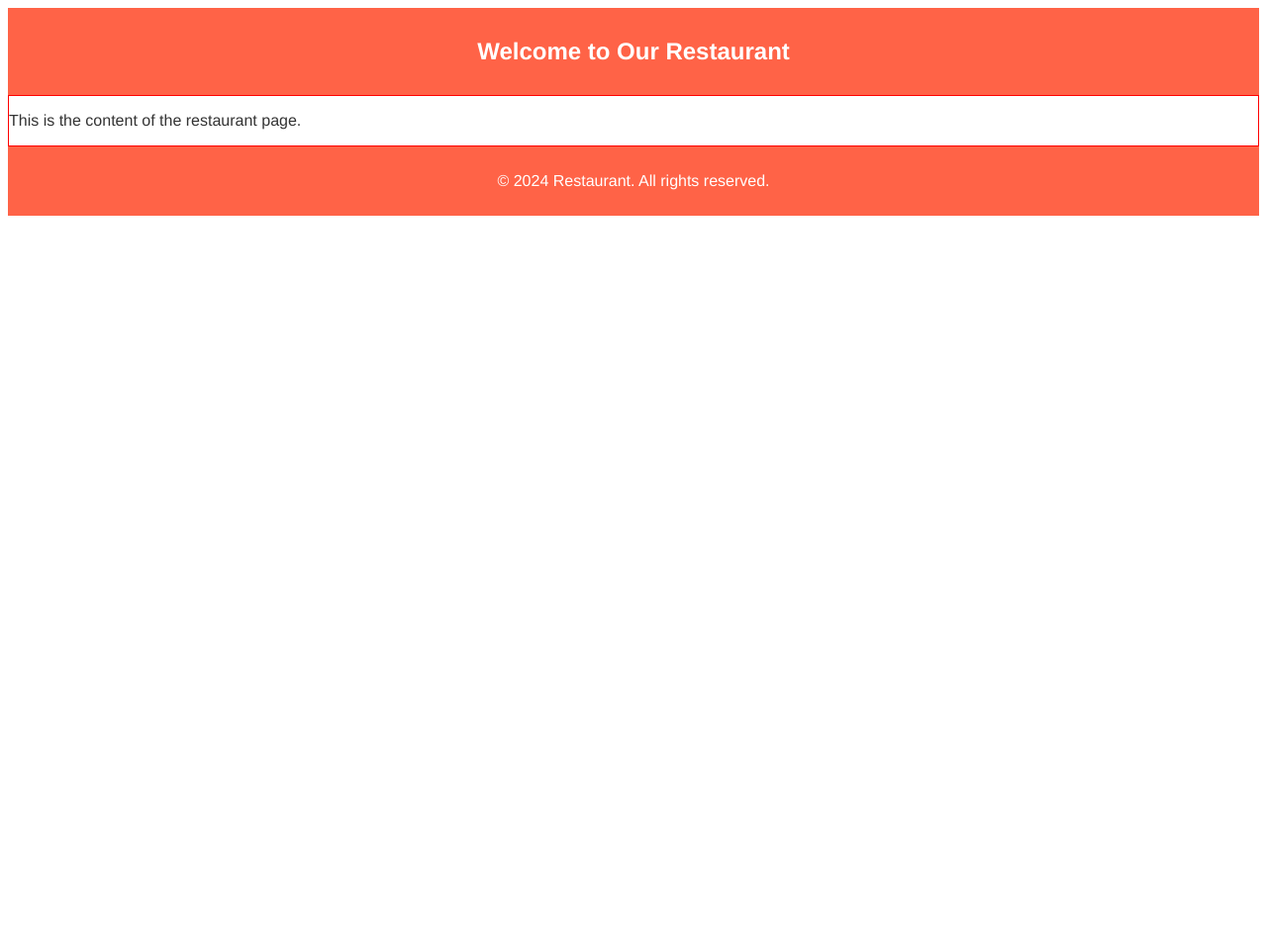
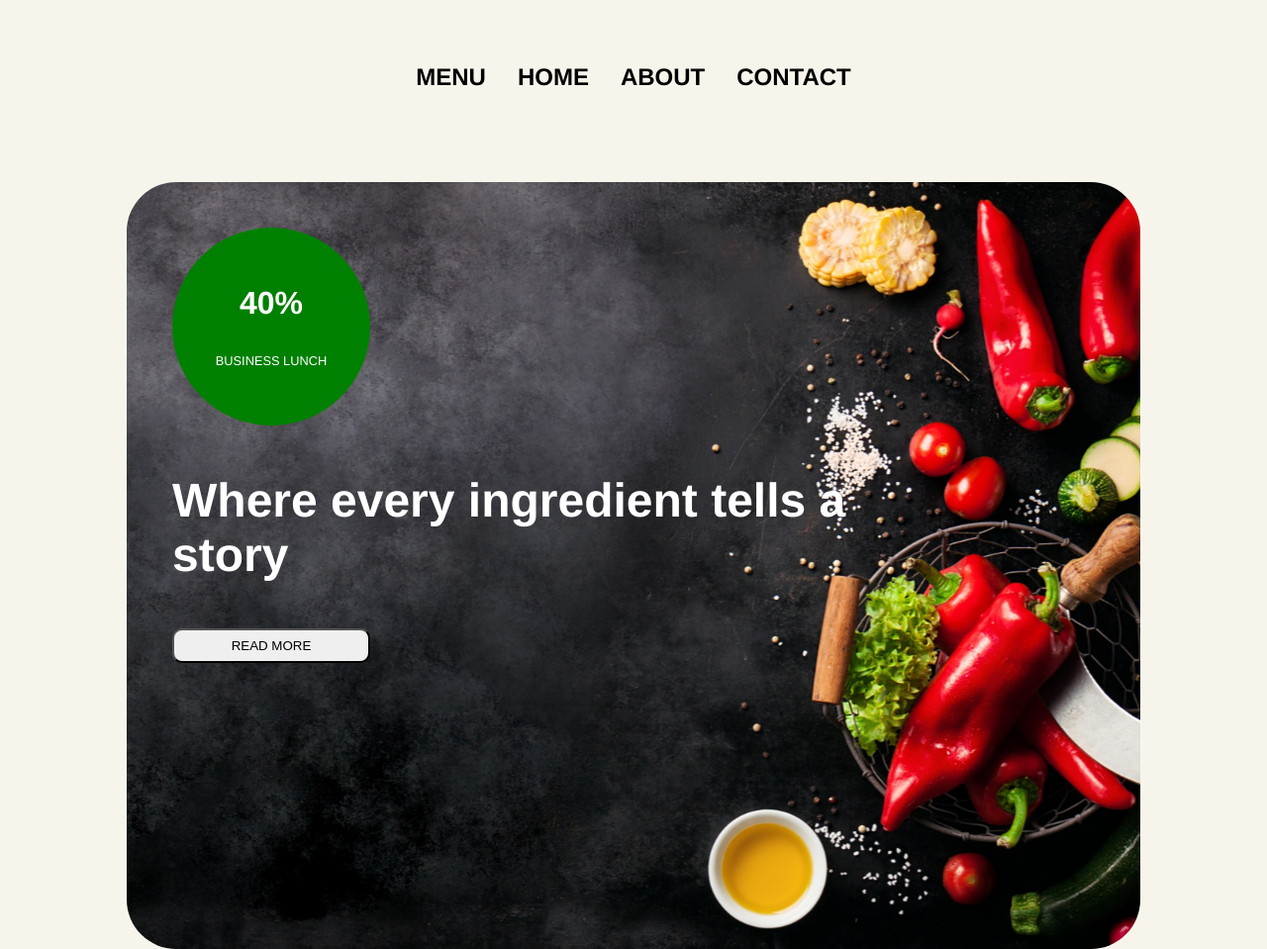
Before and after one commit to serena-peschiaroli/webpack-restaurant-page, a website built with webpack: page src/index.html in a window 1280 px wide. Shown: the top 959 px of the page at 99% size. Before the commit the page ends 800 px from the top, so only its background shows below. Built offline with nearby package versions, Linux system fonts and the light colour scheme.

Commit message:
Add: header, hero

```diff
--- a/src/components/header/header.js
+++ b/src/components/header/header.js
@@ -4,10 +4,22 @@ function createHeader() {
   const header = document.createElement('header');
   header.classList.add('header');
 
-  const h1 = document.createElement('h1');
-  h1.textContent = 'Welcome to Our Restaurant';
+  const nav = document.createElement('nav');
+  nav.innerHTML = `
+  <ul>
+      <li><a href="#" class="headerBtn">MENU</a></li>
+      <li><a href="#" class="headerBtn">HOME</a></li>
+      <li><a href="#" class="headerBtn">ABOUT</a></li>
+      <li><a href="#" class="headerBtn">CONTACT</a></li>
+    </ul>
+  `;
 
-  header.appendChild(h1);
+
+  header.appendChild(nav);
+
+
+
+
   return header;
 }
 
--- a/src/components/header/header.scss
+++ b/src/components/header/header.scss
@@ -1,6 +1,33 @@
 .header {
-  background-color: #ff6347;
-  color: white;
+  color: black;
   padding: 10px 0;
   text-align: center;
+  display: flex;
+  justify-content: center;
+  align-items: center;
+  gap: 5rem;
+  padding: 2rem;
+  margin-top: 2rem;
+
+  nav ul {
+    display: flex;
+    align-items: center;
+    justify-content: center;
+    list-style-type: none;
+  }
+
+  nav ul a{
+    text-decoration: none;
+    color: black;
+    cursor: pointer;
+  }
+
+
+    .headerBtn {
+            padding: 0.5rem 1rem;
+            border: none;
+            font-size: 1.5rem;
+            font-weight: bold;
+            background-color: inherit;
+        }
 }
--- /dev/null
+++ b/src/components/hero/hero.js
@@ -0,0 +1,44 @@
+import './hero.scss';
+
+function createHero() {
+    const hero = document.createElement('div');
+    hero.classList.add('hero');
+
+    const firstElemContainer = document.createElement('div');
+    firstElemContainer.classList.add('first-container');
+    hero.appendChild(firstElemContainer);
+
+    const discount = document.createElement('div');
+    discount.classList.add('discount');
+    const discountPercent = document.createElement('p');
+    discountPercent.innerHTML = '40%';
+    discount.appendChild(discountPercent);
+    const discountSubtitle = document.createElement('p');
+    discountSubtitle.innerHTML = 'BUSINESS LUNCH';
+    discount.appendChild(discountSubtitle);
+
+    firstElemContainer.appendChild(discount);
+
+    const textContainer = document.createElement('div'); // Corrected this line
+    textContainer.classList.add('text-container'); // Corrected this line
+
+    hero.appendChild(textContainer);
+
+    const heroH1 = document.createElement('h1');
+    heroH1.innerHTML = 'Where every ingredient tells a story'; // Corrected typo
+    textContainer.appendChild(heroH1);
+
+    const btnWrapper = document.createElement('div');
+    btnWrapper.classList.add('btn-wrapper');
+
+    hero.appendChild(btnWrapper);
+
+    const heroBtn = document.createElement('button');
+    heroBtn.classList.add('heroBtn');
+    heroBtn.innerHTML = 'READ MORE';
+    btnWrapper.appendChild(heroBtn);
+
+    return hero;
+}
+
+export default createHero;
--- /dev/null
+++ b/src/components/hero/hero.scss
@@ -0,0 +1,49 @@
+.hero{
+    width: 100%;
+    padding: 30px;
+    margin: 0 auto;
+    display: flex;
+    flex-direction: column;
+    justify-content: space-between;
+    border-radius: 10px;
+    min-height: 500px;
+    color: white;
+
+
+    .discount{
+        width: 200px;
+        height: 200px;
+        border-radius: 50%;
+        background-color: green;
+        display: flex;
+        flex-direction: column;
+        justify-content: center;
+        align-items: center;
+        gap: 2rem;
+        color: white;
+
+        p:first-child{
+            font-size: 2rem;
+            font-weight: bold;
+        }
+
+        p:last-child{
+            font-size: 0.8rem;
+        }
+
+
+    }
+
+        h1 {
+             font-size: 3rem;
+            margin-right: 197px;
+
+        }
+
+        .heroBtn {
+            padding: 0.5rem 1rem;
+            width: 200px;
+            border-radius: 10px;
+        }
+
+}
--- a/src/index.html
+++ b/src/index.html
@@ -9,6 +9,9 @@
 
 <body>
     <section id="header-container"></section>
+    <section id="hero-container">
+
+    </section>
     <div id="content"></div>
     <section id="footer-container"></section>
     <script src="bundle.js"></script>
--- a/src/index.js
+++ b/src/index.js
@@ -1,20 +1,24 @@
 import createHeader from './components/header/header';
+import createHero from './components/hero/hero';
 import createContent from './components/content/content';
 import createFooter from './components/footer/footer';
 import './styles/main.scss';
 
 // Ensure the containers exist before appending
 const headerContainer = document.getElementById('header-container');
+const heroContainer = document.getElementById('hero-container');
 const contentContainer = document.getElementById('content');
 const footerContainer = document.getElementById('footer-container');
 
 // Clear existing content to avoid duplicates
 headerContainer.innerHTML = '';
+heroContainer.innerHTML = '';
 contentContainer.innerHTML = '';
 footerContainer.innerHTML = '';
 
 // Append components
 headerContainer.appendChild(createHeader());
+heroContainer.appendChild(createHero());
 contentContainer.appendChild(createContent());
 footerContainer.appendChild(createFooter());
 
--- a/src/styles/main.scss
+++ b/src/styles/main.scss
@@ -1,11 +1,36 @@
 $font-stack: Helvetica, sans-serif;
 $primary-color: #333;
+
+* {
+    margin: 0;
+    padding: 0;
+    box-sizing: border-box;
+}
 
 body {
     font: 100% $font-stack;
     color: $primary-color;
+    background-color: rgb(247, 245, 235)
+}
+
+#hero-container{
+    min-height: 775px;
+    width: 80%;
+    margin: 0 auto;
+    padding: 1rem;
+    background-image: url(../assets/images/vegetables-set-left-black-slate.jpg);
+    background-position: 71.36% 50%;
+    background-repeat: no-repeat;
+    object-fit: cover;
+    vertical-align: middle;
+    margin-top: 60px;
+    margin-bottom: 60px;
+    border-radius: 50px;
+
 }
 
 @import '../components/header/header.scss';
+@import '../components/hero/hero.scss';
+
 @import '../components/content/content.scss';
 @import '../components/footer/footer.scss';
```
Also changed, not shown: src/assets/images/vegetables-set-left-black-slate.jpg (added), src/components/menu/menu.js (added), src/components/menu/menu.scss (added).
